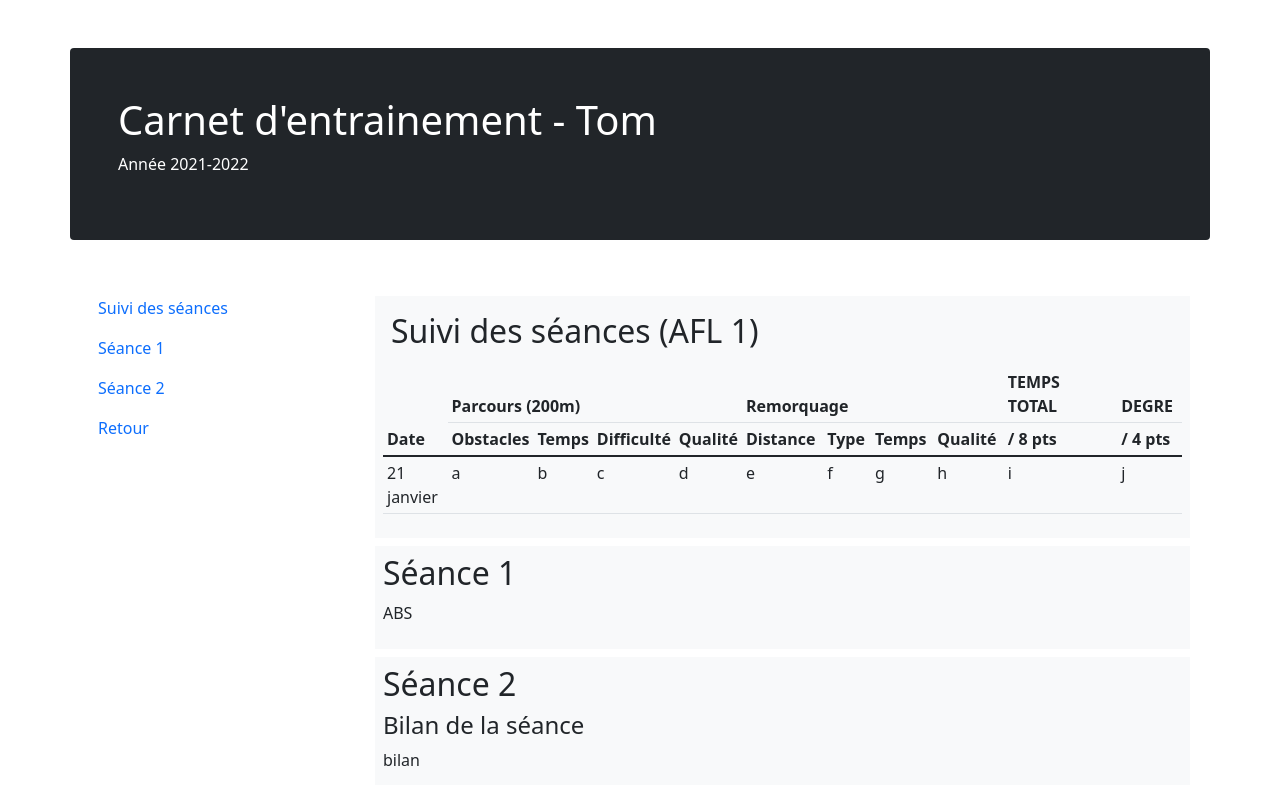
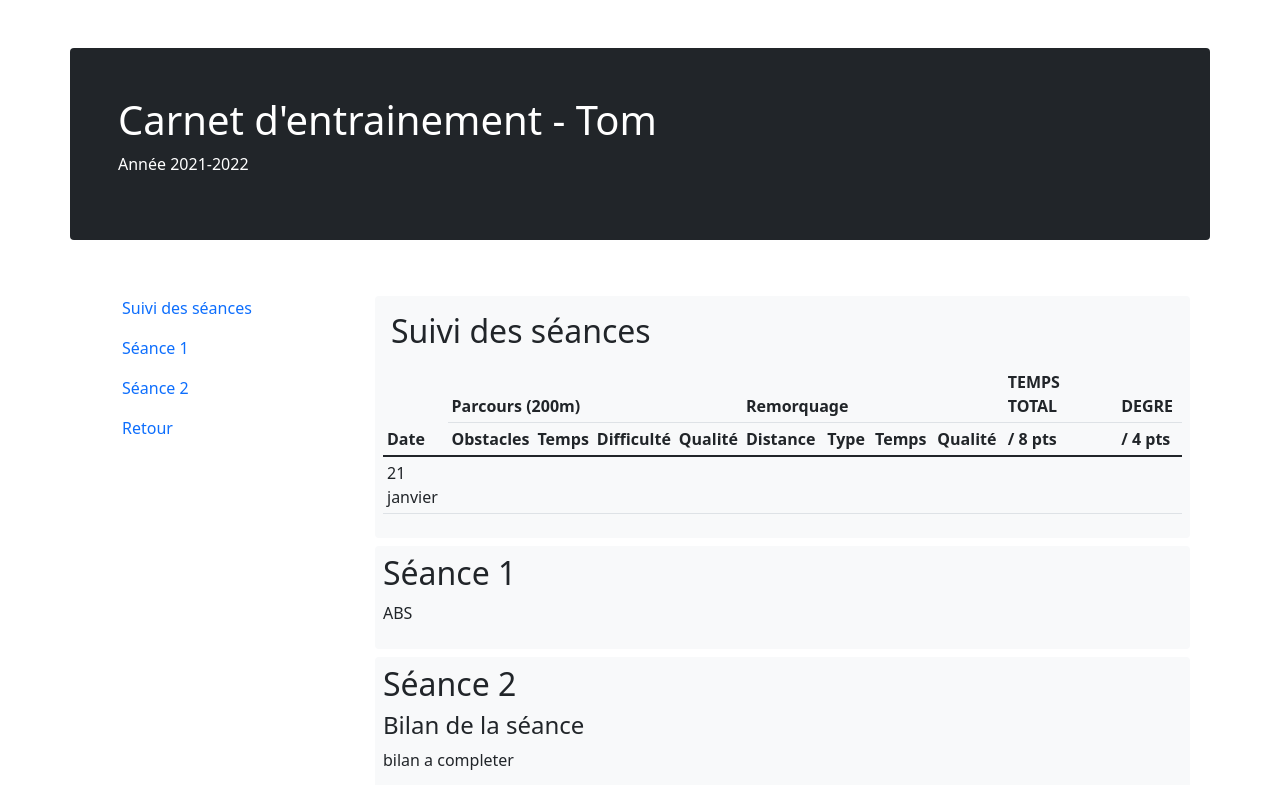
Before and after one commit to TomVdt/carnet-sauvetage, a plain HTML site: page index.html in a window 1280 px wide. Shown: the top 785 px of the page. Drawn offline with nearby package versions, Linux system fonts and the light colour scheme.

Commit message:
cosmetic improvements

```diff
--- a/index.html
+++ b/index.html
@@ -1,13 +1,5 @@
 <!doctype html>
 	<!-- Change comment to rebuild github-pages because reasons i guess -->
-<!--
-TODO
-https://www.w3schools.com/bootstrap/bootstrap_scrollspy.asp
-Left menu and navigation
-Fade in?
-Format table
-New colors and look
--->
 
 <html>
 	<head>
@@ -26,18 +18,20 @@ New colors and look
 		</div>
 		<div class="container">
 			<div class="row">
-			<div class="col-3" id="content">
-				<div class="nav nav-pills flex-column">
-					<a class="nav-link nav-pill" href="#performances">Suivi des séances</a>
-					<a class="nav-link nav-pill" href="#seance1">Séance 1</a>
-					<a class="nav-link nav-pill" href="#seance2">Séance 2</a>
-					<a class="nav-link nav-pill" href="#retour">Retour</a>
+				<div class="col-3">
+					<nav class="sticky-top container-fluid" style="top: 2rem;">
+						<ul class="nav nav-pills flex-column">
+							<li class="nav-item"><a class="nav-link" href="#performances">Suivi des séances</a></li>
+							<li class="nav-item"><a class="nav-link" href="#seance1">Séance 1</a></li>
+							<li class="nav-item"><a class="nav-link" href="#seance2">Séance 2</a></li>
+							<li class="nav-item"><a class="nav-link" href="#retour">Retour</a></li>
+						</ul>
+					</nav>
 				</div>
-			</div>
-			<div class="col-9">
+				<div class="col-9 scrollspy" data-spy="scroll" data-target="#content" data-offset="0">
 					<!-- Performance -->
-				<section class="bg-light m-2 p-2" id="performances">
-					<h2 class="p-2">Suivi des séances (AFL 1)</h2>
+					<section class="bg-light m-2 p-2 rounded" id="performances">
+						<h2 class="p-2">Suivi des séances</h2>
 						<table class="table table-sm table-hover">
 							<thead>
 								<tr>
@@ -63,30 +57,30 @@ New colors and look
 							<tbody>
 								<tr>
 									<td>21 janvier</td>
-								<td>a</td>
-								<td>b</td>
-								<td>c</td>
-								<td>d</td>
-								<td>e</td>
-								<td>f</td>
-								<td>g</td>
-								<td>h</td>
-								<td>i</td>
-								<td>j</td>
+									<td></td>
+									<td></td>
+									<td></td>
+									<td></td>
+									<td></td>
+									<td></td>
+									<td></td>
+									<td></td>
+									<td></td>
+									<td></td>
 								</tr>
 							</tbody>
 						</table>
 					</section>
 
-				<section class="bg-light m-2 p-2" id="seance1">
+					<section class="bg-light m-2 p-2 rounded" id="seance1">
 						<h2>Séance 1</h2>
 						<p>ABS</p>
 					</section>
 
-				<section class="bg-light m-2 p-2" id="seance2">
+					<section class="bg-light m-2 p-2 rounded" id="seance2">
 						<h2>Séance 2</h2>
 						<h4>Bilan de la séance</h4>
-					<p>bilan</p>
+						<p>bilan a completer</p>
 						<div>
 							<h4>AFL 1</h4>
 							<table class="table table-sm table-hover">
@@ -171,13 +165,13 @@ New colors and look
 									</tr>
 									<tr>
 										<td>Parcours</td>
-									<td></td>
+										<td>200m crawl calme ou brasse, Niveau D, 30m de remorquage avec manequin adulte</td>
 										<td></td>
 										<td></td>
 									</tr>
 									<tr>
 										<td>Récupération</td>
-									<td></td>
+										<td>100m dos / brasse</td>
 										<td></td>
 										<td></td>
 									</tr>
@@ -242,6 +236,5 @@ New colors and look
 				</form>
 			</div>
 		</div>
-	<div class="container-fluid" style="height: 10px;"></div>
 	</body>
 </html>
```
Lines whose indentation alone changed are shown as unchanged.
